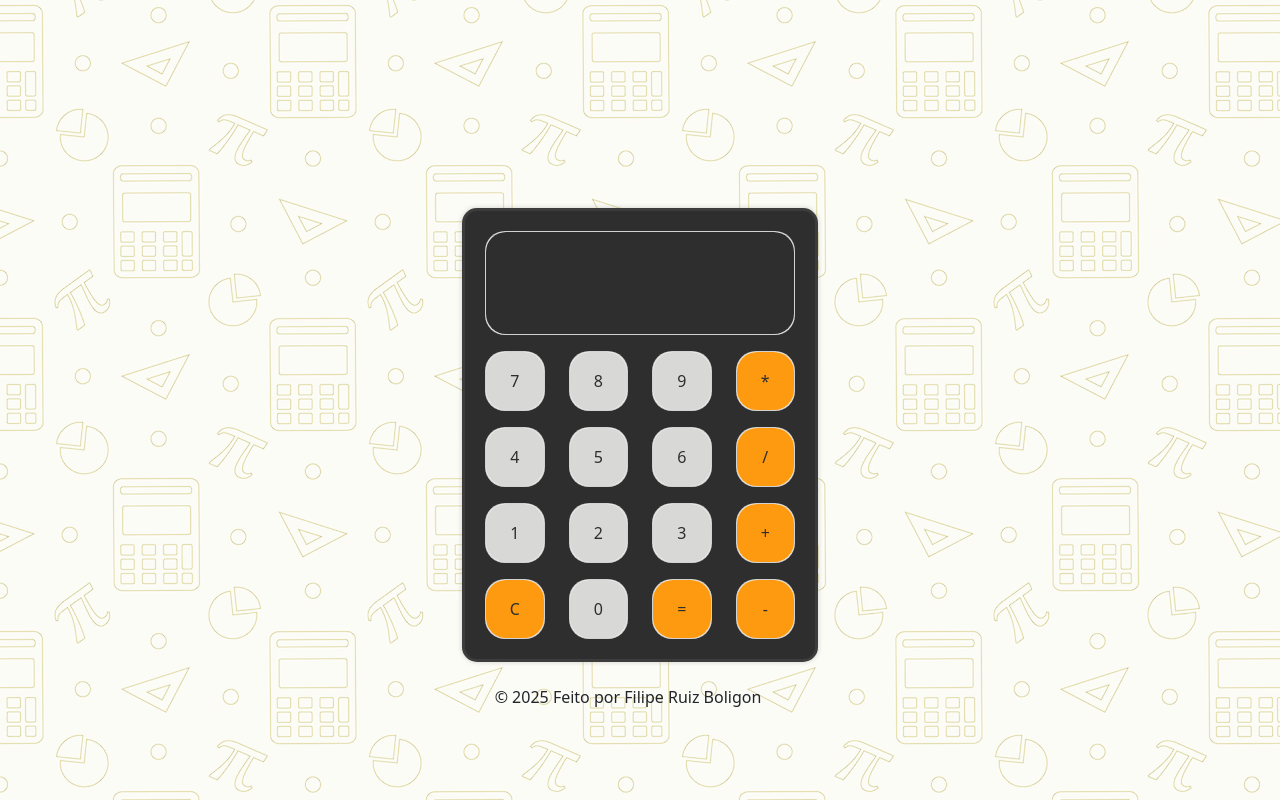
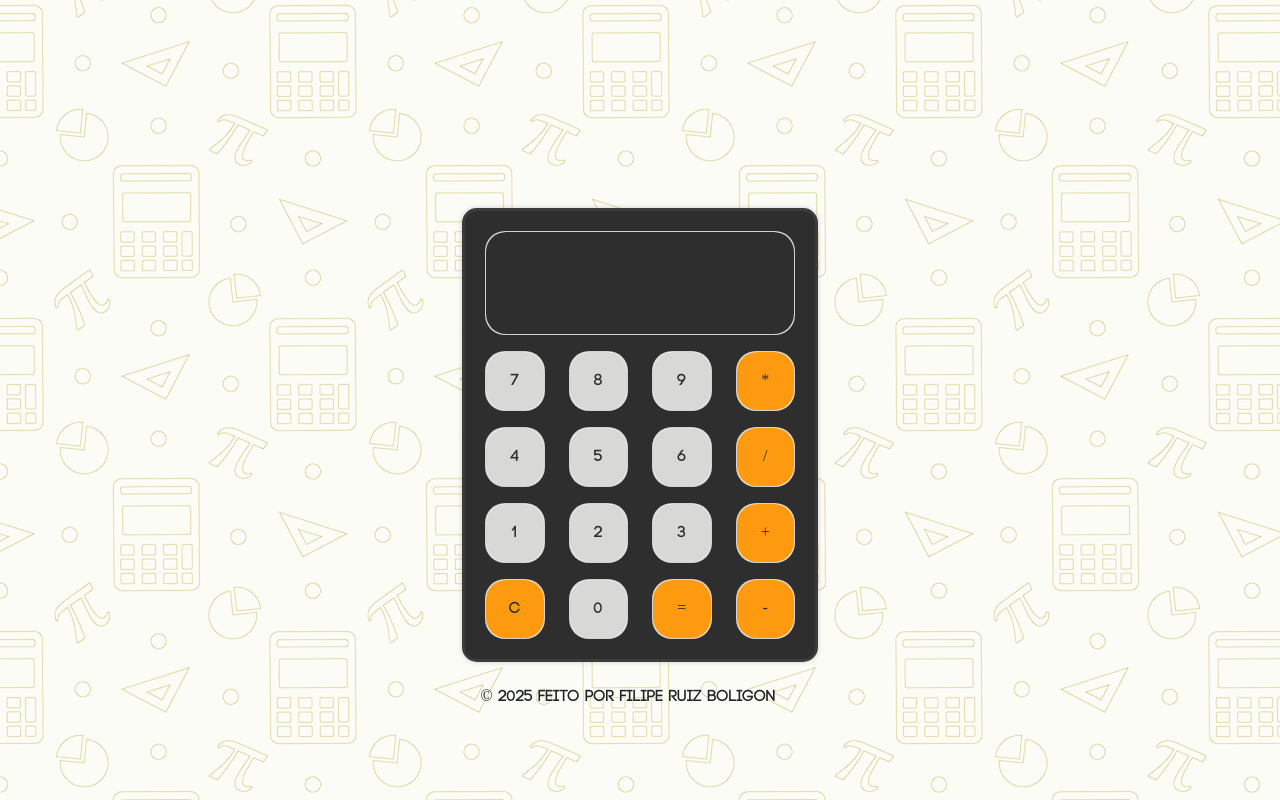
Before and after one commit to filiperuizb/CalculadoraWEB, a plain HTML site: page index.html in a window 1280 px wide. Drawn offline with nearby package versions, Linux system fonts and the light colour scheme.

Commit message:
Colocando fonte no projeto

```diff
--- a/styles/style.css
+++ b/styles/style.css
@@ -1,5 +1,11 @@
+@font-face {
+    font-family: 'code-bold';
+    src: url('../fonts/codebold.otf');
+}
+
 body {
     background-image: url('../images/FUNDO.png');
+        font-family: code-bold;
 }
 .btn-num {
     background-color: #D8D8D6;
```
